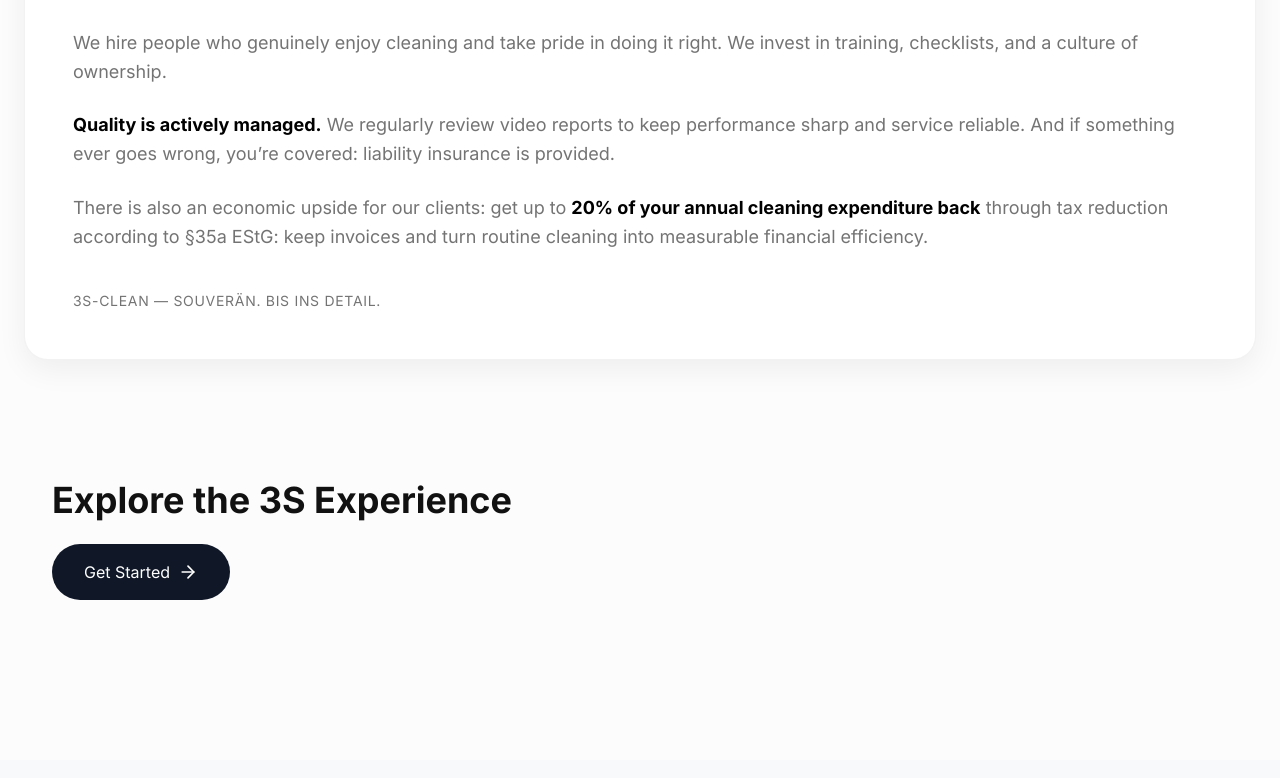
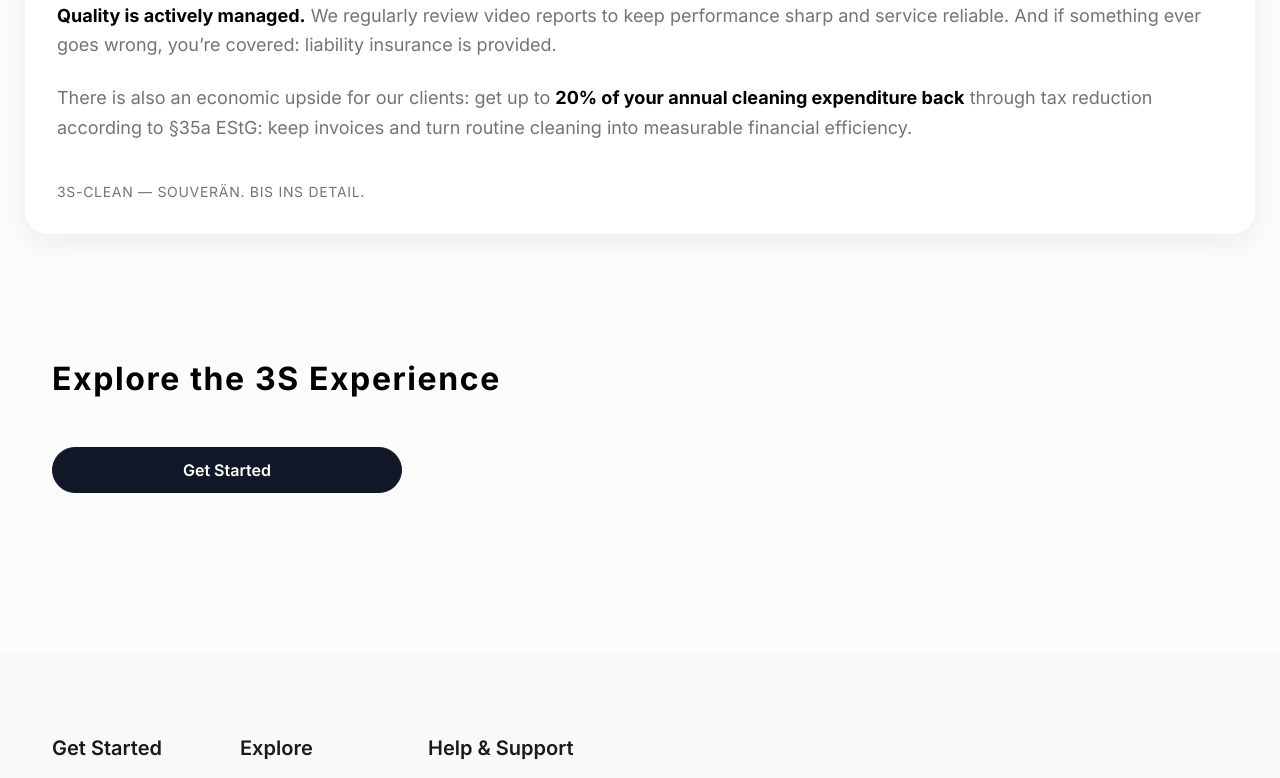
Before and after one commit to 3S-Clean/3s-clean-app, a Next.js app: page /en/promise in a window 1280 px wide. Shown: the part 1933-2711 px from the top of the page. Built offline with nearby package versions, Linux system fonts and the light colour scheme; no server answers.

Commit message:
feat: new header

```diff
--- a/app/[locale]/HomePageClient.tsx
+++ b/app/[locale]/HomePageClient.tsx
@@ -100,7 +100,6 @@ function formatDesktopHero(raw: string) {
 ------------------------------ */
 const EXPERIENCE_ORDER = ["core", "initial", "reset", "handover"] as const;
 type ExperienceId = (typeof EXPERIENCE_ORDER)[number];
-
 export default function HomePageClient() {
     const t = useTranslations("home");
 
--- a/app/[locale]/promise/page.tsx
+++ b/app/[locale]/promise/page.tsx
@@ -3,12 +3,13 @@
 import {useEffect} from "react";
 import Link from "next/link";
 import {useTranslations} from "next-intl";
-import {ArrowRight} from "lucide-react";
 import Header from "@/components/header/Header";
 import Footer from "@/components/footer/Footer";
 import SectionKicker from "@/components/ui/typography/SectionKicker";
 import BigTitle from "@/components/ui/typography/BigTitle";
 import {CONTENT_GUTTER, PAGE_CONTAINER} from "@/components/ui/layout";
+import PillCTA from "@/components/ui/buttons/PillCTA";
+
 
 function SectionShell({children}: { children: React.ReactNode }) {
     const shellBase = [
@@ -18,7 +19,7 @@ function SectionShell({children}: { children: React.ReactNode }) {
         "dark:bg-[var(--card)]/70 dark:backdrop-blur-sm dark:text-[var(--text)]",
         "border border-black/5 dark:border-white/10",
         "shadow-[0_10px_30px_rgba(0,0,0,0.06)] dark:shadow-[0_10px_30px_rgba(0,0,0,0.50)]",
-        "p-8 md:p-12",
+        "px-6 md:px-8 md:py-8",
         "motion-reduce:transition-none",
     ].join(" ");
 
@@ -107,7 +108,6 @@ export default function PromisePage() {
                                 <BigTitle as="h2" className="block">{t("sauber.title")}</BigTitle>
                                 <Muted className="italic mt-2">{t("sauber.subtitle")}</Muted>
                             </div>
-
                             <Body>
                                 <p>{t("sauber.p1")}</p>
                                 <p>{t("sauber.p2")}</p>
@@ -117,14 +117,13 @@ export default function PromisePage() {
                                     {t("sauber.p3.after")}
                                 </p>
                             </Body>
-
                             <p className="mt-10 text-sm font-medium tracking-wider uppercase text-[var(--muted)]">
                                 {t("sauber.footer")}
                             </p>
                         </SectionShell>
                     </div>
+
                 </section>
-
                 {/* SICHER */}
                 <section id="sicher" className="py-10 md:py-14 scroll-mt-[96px]">
                     <div className={PAGE_CONTAINER}>
@@ -133,32 +132,27 @@ export default function PromisePage() {
                                 <BigTitle as="h2" className="block">{t("sicher.title")}</BigTitle>
                                 <Muted className="italic mt-2">{t("sicher.subtitle")}</Muted>
                             </div>
-
                             <Body>
                                 <p>
                                     {t("sicher.p1.before")}{" "}
                                     <strong className="text-[var(--text)]">{t("sicher.p1.strong")}</strong>{" "}
                                     {t("sicher.p1.after")}
                                 </p>
-
                                 <p>
                                     {t("sicher.p2.before")}{" "}
                                     <InlineLink href="/contact">{t("links.contact")}</InlineLink>{" "}
                                     {t("sicher.p2.after")}
                                 </p>
-
                                 <p>
                                     <strong className="text-[var(--text)]">{t("sicher.p3.strong")}</strong>{" "}
                                     {t("sicher.p3.after")}
                                 </p>
-
                                 <p>
                                     {t("sicher.p4.before")}{" "}
                                     <InlineLink href="/experience">{t("links.experience")}</InlineLink>{" "}
                                     {t("sicher.p4.after")}
                                 </p>
                             </Body>
-
                             <p className="mt-10 text-sm font-medium tracking-wider uppercase text-[var(--muted)]">
                                 {t("sicher.footer")}
                             </p>
@@ -174,42 +168,33 @@ export default function PromisePage() {
                                 <BigTitle as="h2" className="block">{t("souveran.title")}</BigTitle>
                                 <Muted className="italic mt-2">{t("souveran.subtitle")}</Muted>
                             </div>
-
                             <Body>
                                 <p>{t("souveran.p1")}</p>
                                 <p>{t("souveran.p2")}</p>
-
                                 <p>
                                     <strong className="text-[var(--text)]">{t("souveran.p3.strong")}</strong>{" "}
                                     {t("souveran.p3.after")}
                                 </p>
-
                                 <p>
                                     {t("souveran.p4.before")}{" "}
                                     <strong className="text-[var(--text)]">{t("souveran.p4.strong")}</strong>{" "}
                                     {t("souveran.p4.after")}
                                 </p>
                             </Body>
-
                             <p className="mt-10 text-sm font-medium tracking-wider uppercase text-[var(--muted)]">
                                 {t("souveran.footer")}
                             </p>
                         </SectionShell>
                     </div>
                 </section>
-
                 {/* CTA (можешь оставить по центру — если хочешь тоже слева скажи) */}
                 <section className="pt-12 pb-16 md:pt-16 md:pb-24">
                     <div className={PAGE_CONTAINER}>
                         <div className={CONTENT_GUTTER}>
-                            <h2 className="text-3xl md:text-4xl font-bold mb-6">{t("cta.title")}</h2>
-                            <Link
-                                href="/experience"
-                                className="inline-flex items-center gap-2 px-8 py-4 rounded-full font-medium transition-colors bg-gray-900 text-white hover:bg-gray-800 dark:bg-white dark:text-gray-900 dark:hover:bg-white/90"
-                            >
+                            <SectionKicker>{t("cta.title")}</SectionKicker>
+                            <PillCTA href="/experience" className="mt-5 max-w-[350px]">
                                 {t("cta.button")}
-                                <ArrowRight className="w-5 h-5"/>
-                            </Link>
+                            </PillCTA>
                         </div>
                     </div>
                 </section>
--- /dev/null
+++ b/components/ui/buttons/PillCTA.tsx
@@ -0,0 +1,30 @@
+"use client";
+
+import type React from "react";
+import Link from "next/link";
+
+export default function PillCTA({
+                                    href,
+                                    children,
+                                    className = "",
+                                }: {
+    href: string;
+    children: React.ReactNode;
+    className?: string;
+}) {
+    const base = [
+        "block w-full text-center font-semibold rounded-full",
+        "py-2.5",
+        "transition-all border",
+        "bg-gray-900 text-white border-gray-900",
+        "hover:bg-white hover:text-gray-900 hover:border-gray-900",
+        "dark:bg-white dark:text-gray-900 dark:border-white/20",
+        "dark:hover:bg-gray-900 dark:hover:text-white dark:hover:border-white/20",
+    ].join(" ");
+
+    return (
+        <Link href={href} className={[base, className].filter(Boolean).join(" ")}>
+            {children}
+        </Link>
+    );
+}
--- a/components/ui/card/CardFrame.ts
+++ b/components/ui/card/CardFrame.ts
@@ -1,5 +1,4 @@
-// components/ui/CardFrame.ts
-export const CARD_FRAME = [
+export const CARD_FRAME_BASE = [
     "relative overflow-hidden",
     "rounded-3xl",
 
@@ -8,11 +7,13 @@ export const CARD_FRAME = [
 
     "border border-black/5 dark:border-white/10",
     "shadow-[0_10px_30px_rgba(0,0,0,0.06)] dark:shadow-[0_10px_30px_rgba(0,0,0,0.50)]",
+].join(" ");
 
+export const CARD_FRAME_INTERACTIVE = [
     "cursor-pointer select-none transition-all duration-200",
-    "hover:shadow-xl hover:-translate-y-1",
     "active:scale-[0.99]",
     "focus:outline-none focus-visible:ring-4 focus-visible:ring-black/15 dark:focus-visible:ring-white/15",
-
     "motion-reduce:transition-none motion-reduce:hover:transform-none",
 ].join(" ");
+
+export const CARD_FRAME_HOVER_LIFT = ["hover:shadow-xl hover:-translate-y-1"].join(" ");
```
